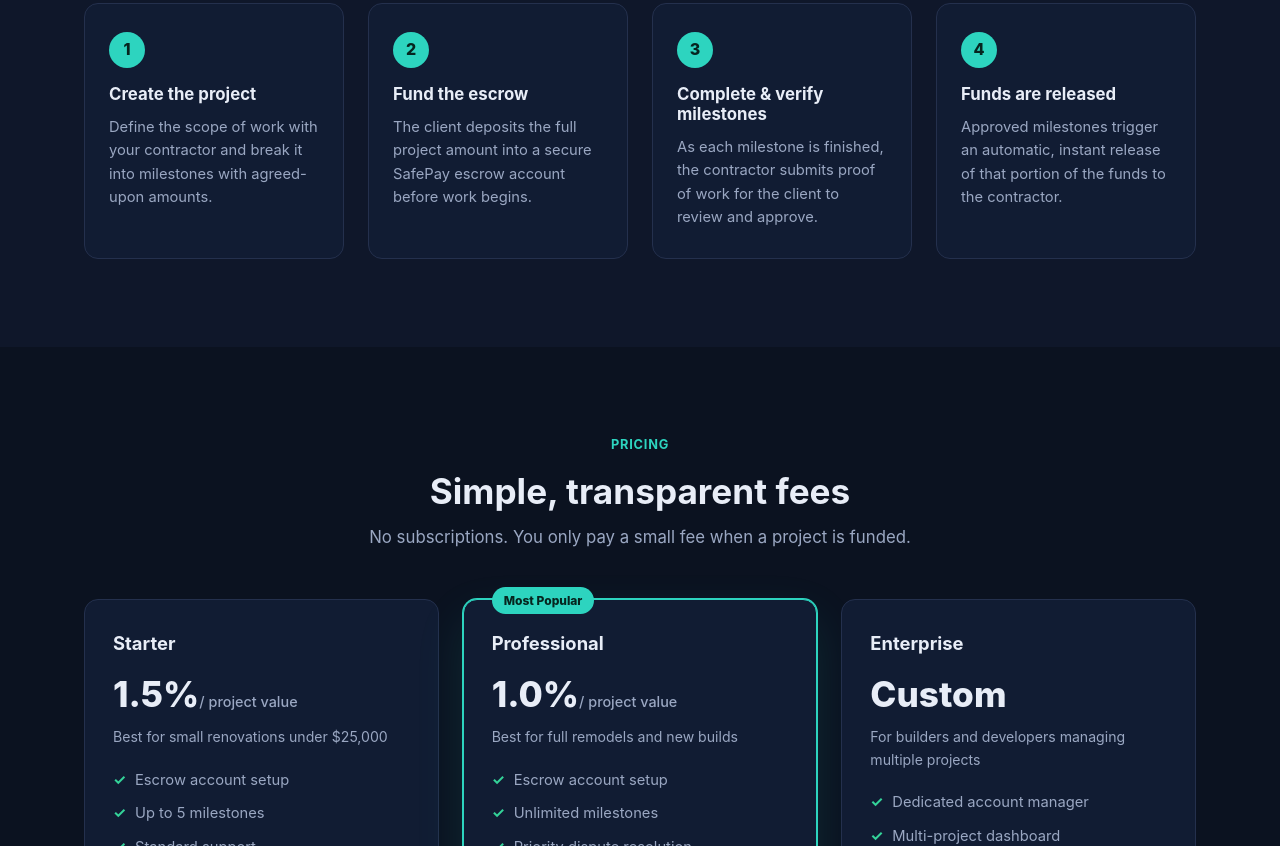
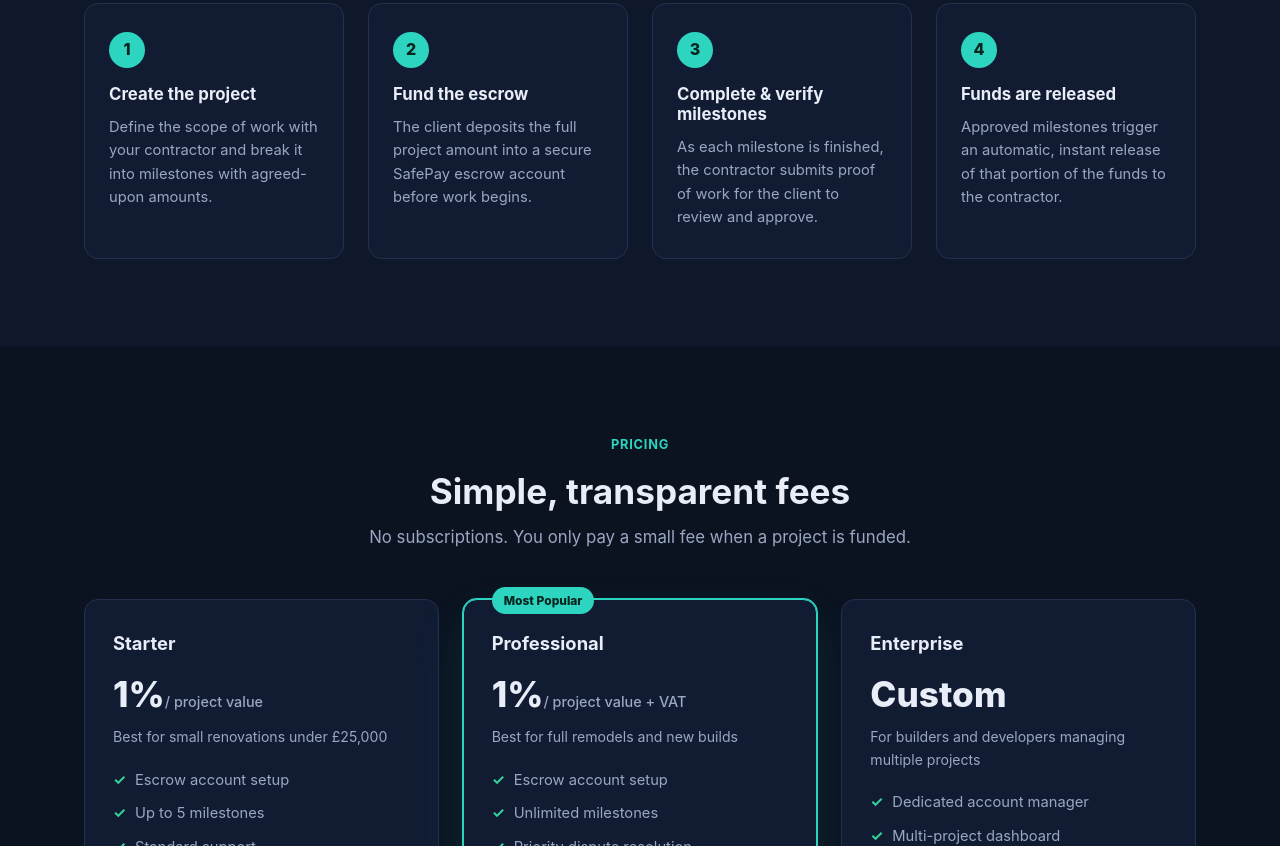
Before and after one commit to dsrrjvtymj-max/safepaybuilding, a plain HTML site: page index.html in a window 1280 px wide. Shown: the part 1954-2800 px from the top of the page. Drawn offline with Linux system fonts and the light colour scheme.

Commit message:
Switch currency to GBP and update pricing fees

```diff
--- a/index.html
+++ b/index.html
@@ -60,7 +60,7 @@
             <span>Project Escrow</span>
             <span class="badge badge-safe">Protected</span>
           </div>
-          <div class="escrow-amount">$48,500.00</div>
+          <div class="escrow-amount">£48,500.00</div>
           <div class="escrow-progress">
             <div class="escrow-progress-bar" style="width: 62%;"></div>
           </div>
@@ -180,8 +180,8 @@
       <div class="pricing-grid">
         <article class="price-card">
           <h3>Starter</h3>
-          <p class="price">1.5%<span>/ project value</span></p>
-          <p class="price-note">Best for small renovations under $25,000</p>
+          <p class="price">1%<span>/ project value</span></p>
+          <p class="price-note">Best for small renovations under £25,000</p>
           <ul class="price-features">
             <li>Escrow account setup</li>
             <li>Up to 5 milestones</li>
@@ -193,7 +193,7 @@
         <article class="price-card featured">
           <p class="price-tag">Most Popular</p>
           <h3>Professional</h3>
-          <p class="price">1.0%<span>/ project value</span></p>
+          <p class="price">1%<span>/ project value + VAT</span></p>
           <p class="price-note">Best for full remodels and new builds</p>
           <ul class="price-features">
             <li>Escrow account setup</li>
```
